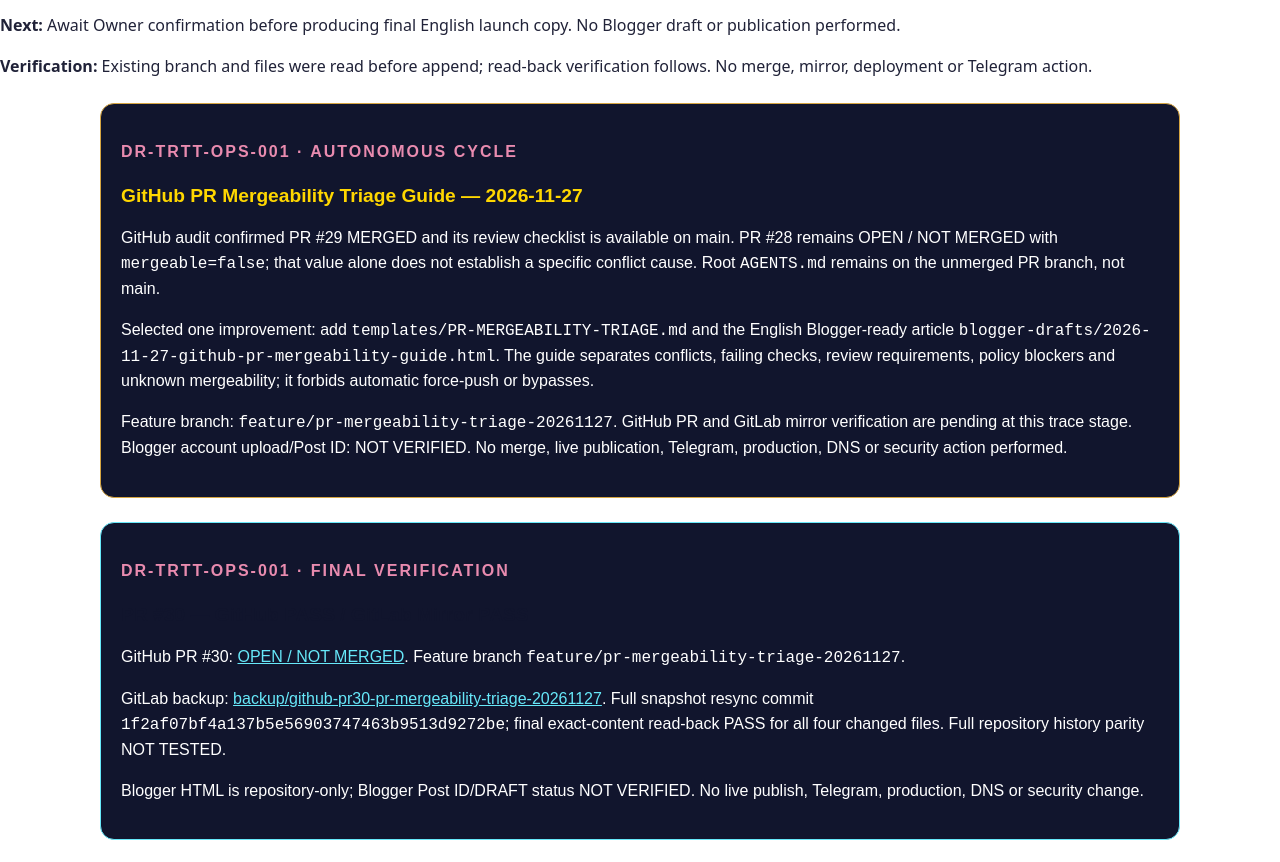
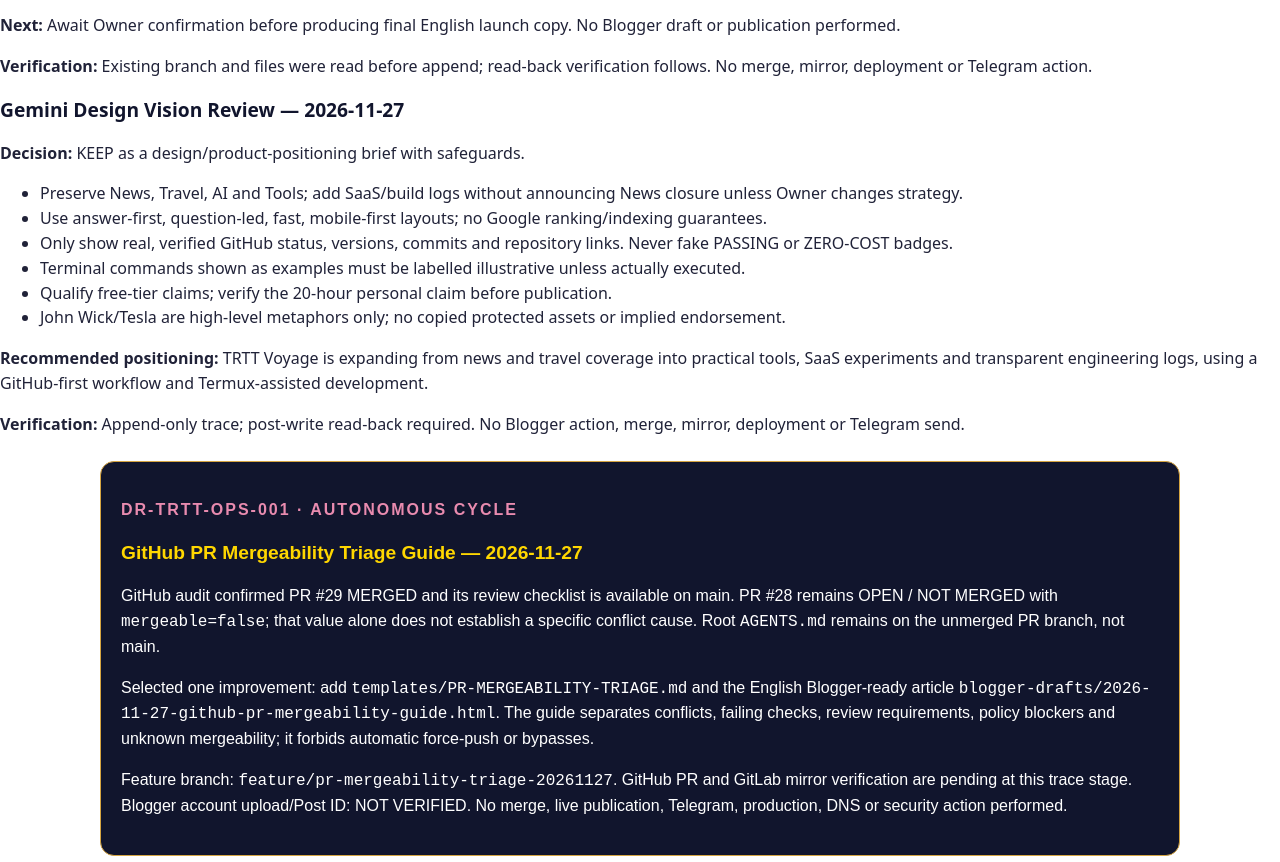
Before and after one commit to Cocvghuj/trttvoyage-diamond-king-chatgpt-6, a plain HTML site: page Diamond King/trttmagic.html in a window 1280 px wide. Shown: the part 10584-11446 px from the top of the page. Drawn offline with Linux system fonts and the light colour scheme.

Commit message:
Add Gemini design vision review trace

```diff
--- a/Diamond King/trttmagic.html
+++ b/Diamond King/trttmagic.html
@@ -246,6 +246,8 @@ $("build").addEventListener("click",makeList);$("reset").addEventListener("click
 <section id="memory-gemini-prompt-review-2026-11-27"><h2>Gemini Prompt Review — 2026-11-27</h2><p><strong>Project:</strong> DR-TRTT-OPS-001</p><ul><li><strong>Blogger HTML/CSS:</strong> KEEP as a task-specific design brief, subordinate to the existing TRTT Diamond Horizon theme specification.</li><li><strong>SaaS / “Smoke in the Valley” launch post:</strong> HOLD as a content concept until the personal and business facts are supplied or verified; no invented autobiography.</li><li><strong>SEO / Answer Engine rules:</strong> KEEP as revised editorial guidance for useful structure, answer-first sections, FAQs and appropriate structured data. No promise of Google rankings or AI answer inclusion.</li></ul><p><strong>Verification:</strong> Existing feature branch and target files were read before append. This trace is additive; no merge, Blogger publishing, GitLab mirror, production change or Telegram send.</p></section>
 
 <section id="memory-launch-post-review-2026-11-27"><h2>Gemini Launch Post Review — 2026-11-27</h2><p><strong>Decision:</strong> HOLD as a draft concept, not approved public copy.</p><ul><li>Reframe “stopped posting news” as expanding TRTT Voyage into practical tools and transparent build logs, preserving the current News, Travel, AI and Tools scope.</li><li>Verify or qualify “zero-cost”, “no API bills”, “20-hour sessions” and “98% autonomous”; do not present unsupported metrics or guarantees.</li><li>Describe Diamond King accurately as an AI assistant, not a human partner or an agent with unsupported autonomy.</li><li>Use personal “building for my family” detail only if the Owner wants it public.</li></ul><p><strong>Next:</strong> Await Owner confirmation before producing final English launch copy. No Blogger draft or publication performed.</p><p><strong>Verification:</strong> Existing branch and files were read before append; read-back verification follows. No merge, mirror, deployment or Telegram action.</p></section>
+
+<section id="memory-gemini-design-vision-review-2026-11-27"><h2>Gemini Design Vision Review — 2026-11-27</h2><p><strong>Decision:</strong> KEEP as a design/product-positioning brief with safeguards.</p><ul><li>Preserve News, Travel, AI and Tools; add SaaS/build logs without announcing News closure unless Owner changes strategy.</li><li>Use answer-first, question-led, fast, mobile-first layouts; no Google ranking/indexing guarantees.</li><li>Only show real, verified GitHub status, versions, commits and repository links. Never fake PASSING or ZERO-COST badges.</li><li>Terminal commands shown as examples must be labelled illustrative unless actually executed.</li><li>Qualify free-tier claims; verify the 20-hour personal claim before publication.</li><li>John Wick/Tesla are high-level metaphors only; no copied protected assets or implied endorsement.</li></ul><p><strong>Recommended positioning:</strong> TRTT Voyage is expanding from news and travel coverage into practical tools, SaaS experiments and transparent engineering logs, using a GitHub-first workflow and Termux-assisted development.</p><p><strong>Verification:</strong> Append-only trace; post-write read-back required. No Blogger action, merge, mirror, deployment or Telegram send.</p></section>
 </body></html>
 
 <section id="pr-mergeability-triage-20261127" style="margin:24px auto;max-width:1080px;padding:20px;border:1px solid #D6A542;border-radius:14px;background:#11152D;color:#fff;font-family:Arial,sans-serif">
```
